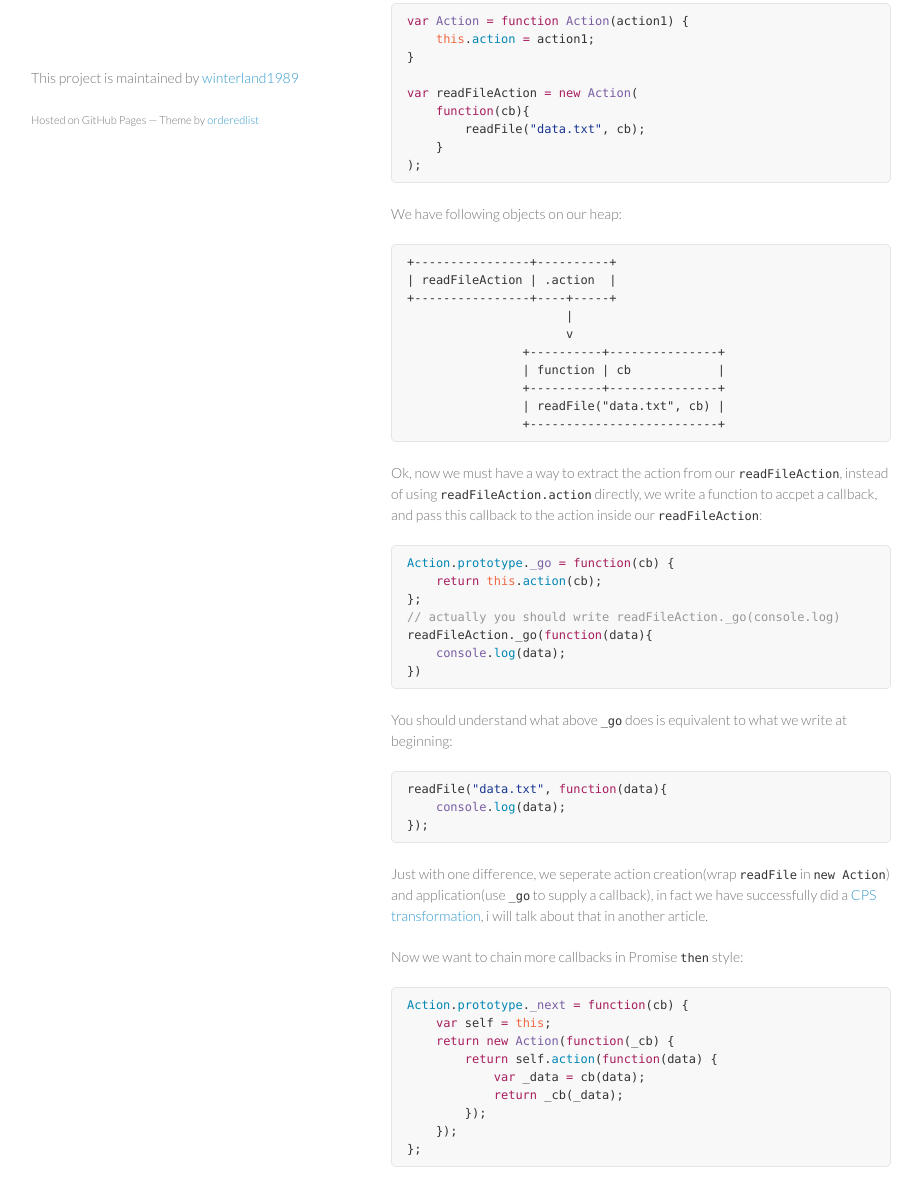
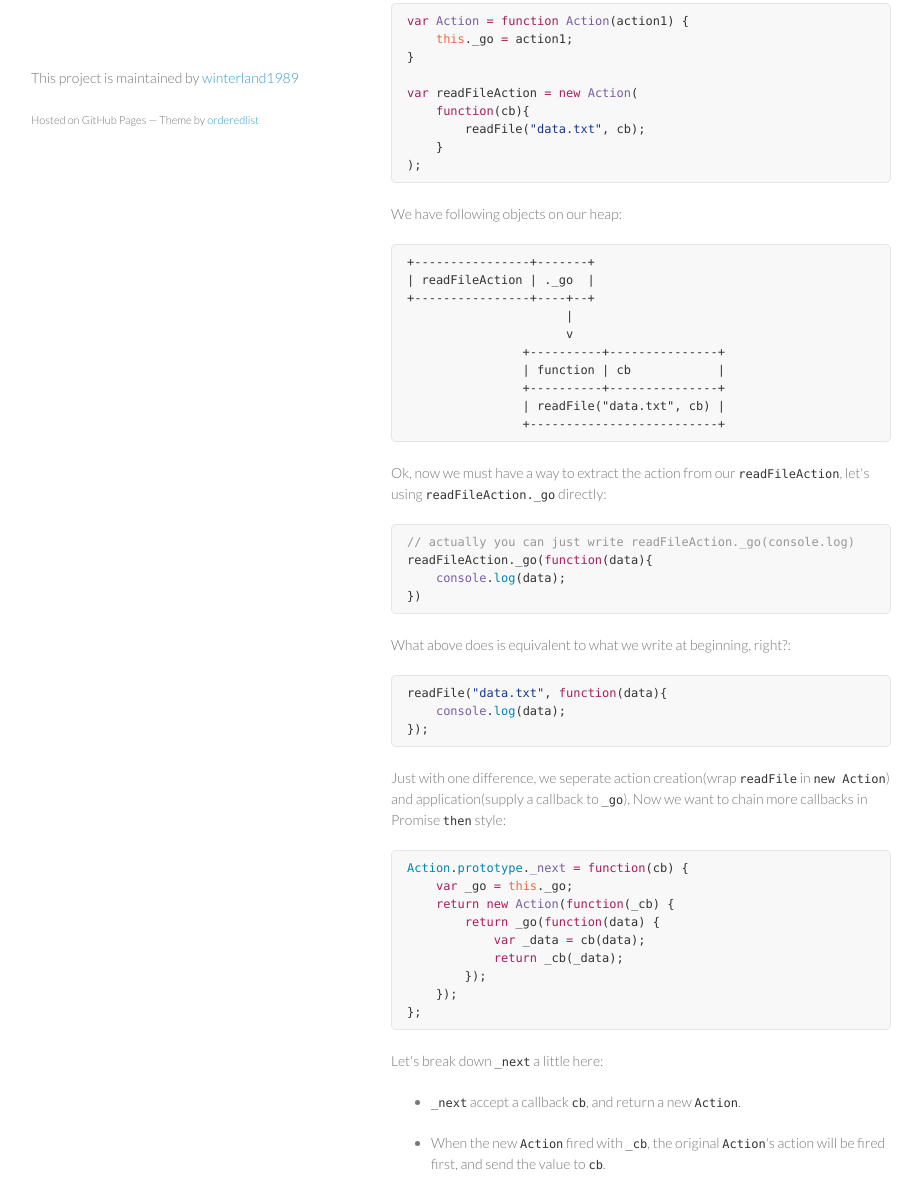
Before and after one commit to winterland1989/Action.js, a plain HTML site: page index.html in a window 1280 px wide. Shown: the part 601-1778 px from the top of the page, without its empty margins (179-1101 px from the left). Drawn offline with Linux system fonts and the light colour scheme.

Commit message:
Create gh-pages branch via GitHub

```diff
--- a/index.html
+++ b/index.html
@@ -53,7 +53,7 @@ readFile(<span class="pl-s"><span class="pl-pds">"</span>data.txt<span class="pl
 <p>Instead we don't give a callback(the <code>console.log</code>) to it right now, we save this read action in a new <code>Action</code>:</p>
 
 <div class="highlight highlight-source-js"><pre><span class="pl-k">var</span> <span class="pl-en">Action</span> <span class="pl-k">=</span> <span class="pl-k">function</span> <span class="pl-en">Action</span>(<span class="pl-smi">action1</span>) {
-    <span class="pl-v">this</span>.<span class="pl-c1">action</span> <span class="pl-k">=</span> action1;
+    <span class="pl-v">this</span>._go <span class="pl-k">=</span> action1;
 }
 
 <span class="pl-k">var</span> readFileAction <span class="pl-k">=</span> <span class="pl-k">new</span> <span class="pl-en">Action</span>(
@@ -64,9 +64,9 @@ readFile(<span class="pl-s"><span class="pl-pds">"</span>data.txt<span class="pl
 
 <p>We have following objects on our heap:</p>
 
-<pre><code>+----------------+----------+
-| readFileAction | .action  |
-+----------------+----+-----+
+<pre><code>+----------------+-------+
+| readFileAction | ._go  |
++----------------+----+--+
                       |
                       v
                 +----------+---------------+
@@ -76,30 +76,25 @@ readFile(<span class="pl-s"><span class="pl-pds">"</span>data.txt<span class="pl
                 +--------------------------+
 </code></pre>
 
-<p>Ok, now we must have a way to extract the action from our <code>readFileAction</code>, instead of using <code>readFileAction.action</code> directly, we write a function to accpet a callback, and pass this callback to the action inside our <code>readFileAction</code>:</p>
+<p>Ok, now we must have a way to extract the action from our <code>readFileAction</code>, let's using <code>readFileAction._go</code> directly:</p>
 
-<div class="highlight highlight-source-js"><pre><span class="pl-c1">Action</span>.<span class="pl-c1">prototype</span>.<span class="pl-en">_go</span> <span class="pl-k">=</span> <span class="pl-k">function</span>(<span class="pl-smi">cb</span>) {
-    <span class="pl-k">return</span> <span class="pl-v">this</span>.<span class="pl-c1">action</span>(cb);
-};
-<span class="pl-c">// actually you should write readFileAction._go(console.log)</span>
+<div class="highlight highlight-source-js"><pre><span class="pl-c">// actually you can just write readFileAction._go(console.log)</span>
 readFileAction._go(<span class="pl-k">function</span>(<span class="pl-smi">data</span>){
     <span class="pl-en">console</span>.<span class="pl-c1">log</span>(data);
 })</pre></div>
 
-<p>You should understand what above <code>_go</code> does is equivalent to what we write at beginning:</p>
+<p>What above does is equivalent to what we write at beginning, right?:</p>
 
 <div class="highlight highlight-source-js"><pre>readFile(<span class="pl-s"><span class="pl-pds">"</span>data.txt<span class="pl-pds">"</span></span>, <span class="pl-k">function</span>(<span class="pl-smi">data</span>){
     <span class="pl-en">console</span>.<span class="pl-c1">log</span>(data);
 });</pre></div>
 
-<p>Just with one difference, we seperate action creation(wrap <code>readFile</code> in <code>new Action</code>) and application(use <code>_go</code> to supply a callback), in fact we have successfully did a <a href="https://en.wikipedia.org/wiki/Continuation-passing_style">CPS transformation</a>, i will talk about that in another article.</p>
-
-<p>Now we want to chain more callbacks in Promise <code>then</code> style:</p>
+<p>Just with one difference, we seperate action creation(wrap <code>readFile</code> in <code>new Action</code>) and application(supply a callback to <code>_go</code>), Now we want to chain more callbacks in Promise <code>then</code> style:</p>
 
 <div class="highlight highlight-source-js"><pre><span class="pl-c1">Action</span>.<span class="pl-c1">prototype</span>.<span class="pl-en">_next</span> <span class="pl-k">=</span> <span class="pl-k">function</span>(<span class="pl-smi">cb</span>) {
-    <span class="pl-k">var</span> self <span class="pl-k">=</span> <span class="pl-v">this</span>;
+    <span class="pl-k">var</span> _go <span class="pl-k">=</span> <span class="pl-v">this</span>._go;
     <span class="pl-k">return</span> <span class="pl-k">new</span> <span class="pl-en">Action</span>(<span class="pl-k">function</span>(<span class="pl-smi">_cb</span>) {
-        <span class="pl-k">return</span> self.<span class="pl-c1">action</span>(<span class="pl-k">function</span>(<span class="pl-smi">data</span>) {
+        <span class="pl-k">return</span> _go(<span class="pl-k">function</span>(<span class="pl-smi">data</span>) {
             <span class="pl-k">var</span> _data <span class="pl-k">=</span> cb(data);
             <span class="pl-k">return</span> _cb(_data);
         });
@@ -113,7 +108,7 @@ readFileAction._go(<span class="pl-k">function</span>(<span class="pl-smi">data<
 <li><p>When the new <code>Action</code> fired with <code>_cb</code>, the original <code>Action</code>'s action will be fired first, and send the value to <code>cb</code>.</p></li>
 <li><p>We apply <code>cb</code> with <code>data</code> from the original <code>Action</code></p></li>
 <li><p>Then we send the <code>_data</code> produced by <code>cb(data)</code> to <code>_cb</code>.</p></li>
-<li><p>The order is (original <code>Action</code>'s action) --&gt; (<code>cb</code> which <code>next</code> received) --&gt; (<code>_cb</code> we give to our new <code>Action</code>).</p></li>
+<li><p>The order is (original <code>Action</code>'s <code>_go</code>) --&gt; (<code>cb</code> which <code>next</code> received) --&gt; (<code>_cb</code> we give to our new <code>Action</code>).</p></li>
 <li><p>Since we haven't fired our new <code>Action</code> yet, we haven't send the <code>_cb</code>, the whole callback chain is saved in our new <code>Action</code>.</p></li>
 </ul>
 
@@ -137,9 +132,9 @@ readFileAction._go(<span class="pl-k">function</span>(<span class="pl-smi">data<
 
 <p>Let's present it in a diagram:</p>
 
-<pre><code>+----------------+----------+
-| ActionTwo      | .action  |
-+----------------+----+-----+
+<pre><code>+----------------+-------+
+| ActionTwo      | ._go  |
++----------------+----+--+
                       |
                       v
                 +----------+----------------+
@@ -149,16 +144,16 @@ readFileAction._go(<span class="pl-k">function</span>(<span class="pl-smi">data<
                 |   console.log(data);      |
                 |   return length &gt; 0       |
                 | }                         |
-           +--- + ActionOne.action(         |
+           +--- + ActionOne._go(            |
            |    |   function(data){         |
            |    |     cb_(cb(data))         |
            |    |   });                     |
            |    +---------------------------+
            |
            v
-+----------------+----------+
-| ActionOne      | .action  |
-+----------------+----+-----+
++----------------+-------+
+| ActionOne      | ._go  |
++----------------+----+--+
                       |
                       v
                 +----------+----------------+
@@ -167,16 +162,16 @@ readFileAction._go(<span class="pl-k">function</span>(<span class="pl-smi">data<
                 | cb = function(data){      |
                 |   return data.length      |
                 | }                         |
-           +--- + readFileAction.action(    |
+           +--- + readFileAction._go(       |
            |    |   function(data){         |
            |    |     cb_(cb(data))         |
            |    |   });                     |
            |    +---------------------------+
            |
            v
-+----------------+----------+
-| readFileAction | .action  |
-+----------------+----+-----+
++----------------+-------+
+| readFileAction | ._go  |
++----------------+----+--+
                       |
                       v
                 +----------+---------------+
@@ -191,9 +186,9 @@ readFileAction._go(<span class="pl-k">function</span>(<span class="pl-smi">data<
 <p>Nice, we just use a simple class with only one field, two very simple functions, the callbacks are now written in a much more readable way, but we have a key problem to be solved yet: what if we want to nest async <code>Action</code>s inside an <code>Action</code>? Turn out with a little modification to our <code>_next</code> function, we can handle that:</p>
 
 <div class="highlight highlight-source-js"><pre><span class="pl-c1">Action</span>.<span class="pl-c1">prototype</span>.<span class="pl-en">_next</span> <span class="pl-k">=</span> <span class="pl-k">function</span>(<span class="pl-smi">cb</span>) {
-    <span class="pl-k">var</span> self <span class="pl-k">=</span> <span class="pl-v">this</span>;
+    <span class="pl-k">var</span> _go <span class="pl-k">=</span> <span class="pl-v">this</span>._go;
     <span class="pl-k">return</span> <span class="pl-k">new</span> <span class="pl-en">Action</span>(<span class="pl-k">function</span>(<span class="pl-smi">_cb</span>) {
-        <span class="pl-k">return</span> self.<span class="pl-c1">action</span>(<span class="pl-k">function</span>(<span class="pl-smi">data</span>) {
+        <span class="pl-k">return</span> _go(<span class="pl-k">function</span>(<span class="pl-smi">data</span>) {
             <span class="pl-k">var</span> _data <span class="pl-k">=</span> cb(data);
             <span class="pl-k">if</span> (_data <span class="pl-k">instanceof</span> Action) {
                 <span class="pl-k">return</span> _data._go(_cb);
@@ -248,9 +243,9 @@ readFileAction
 <p>What we can do to make it simpler? It's a complex problem, we start solving it by simplify it: <strong>Action.js use <code>Error</code> type as a special type to pass error information to the downstream</strong>, what does this mean?</p>
 
 <div class="highlight highlight-source-js"><pre><span class="pl-c1">Action</span>.<span class="pl-c1">prototype</span>.<span class="pl-en">next</span> <span class="pl-k">=</span> <span class="pl-k">function</span>(<span class="pl-smi">cb</span>) {
-    <span class="pl-k">var</span> self <span class="pl-k">=</span> <span class="pl-v">this</span>;
+    <span class="pl-k">var</span> _go <span class="pl-k">=</span> <span class="pl-v">this</span>._go;
     <span class="pl-k">return</span> <span class="pl-k">new</span> <span class="pl-en">Action</span>(<span class="pl-k">function</span>(<span class="pl-smi">_cb</span>) {
-        <span class="pl-k">return</span> self.<span class="pl-c1">action</span>(<span class="pl-k">function</span>(<span class="pl-smi">data</span>) {
+        <span class="pl-k">return</span> _go(<span class="pl-k">function</span>(<span class="pl-smi">data</span>) {
             <span class="pl-k">if</span> (data <span class="pl-k">instanceof</span> Error) {
                 <span class="pl-k">return</span> _cb(data);
             } <span class="pl-k">else</span> {
@@ -276,9 +271,9 @@ readFileAction
 <p><code>next</code> ensure the <code>cb</code> it received, <strong>will never receive an <code>Error</code></strong>, we just skip <code>cb</code> and pass <code>Error</code> downstream, Symmetrically, we define a function which only deal with <code>Error</code>, and let normal values pass:</p>
 
 <div class="highlight highlight-source-js"><pre><span class="pl-c1">Action</span>.<span class="pl-c1">prototype</span>.<span class="pl-en">guard</span> <span class="pl-k">=</span> <span class="pl-k">function</span>(<span class="pl-smi">cb</span>) {
-    <span class="pl-k">var</span> self <span class="pl-k">=</span> <span class="pl-v">this</span>;
+    <span class="pl-k">var</span> _go <span class="pl-k">=</span> <span class="pl-v">this</span>._go;
     <span class="pl-k">return</span> <span class="pl-k">new</span> <span class="pl-en">Action</span>(<span class="pl-k">function</span>(<span class="pl-smi">_cb</span>) {
-        <span class="pl-k">return</span> self.<span class="pl-c1">action</span>(<span class="pl-k">function</span>(<span class="pl-smi">data</span>) {
+        <span class="pl-k">return</span> _go(<span class="pl-k">function</span>(<span class="pl-smi">data</span>) {
            <span class="pl-k">if</span> (data <span class="pl-k">instanceof</span> Error) {
             <span class="pl-k">var</span> _data <span class="pl-k">=</span> cb(data);
                 <span class="pl-k">if</span> (_data <span class="pl-k">instanceof</span> Action) {
@@ -363,7 +358,7 @@ readFileAction
 <p>So here let me present the final version of <code>go</code>:</p>
 
 <div class="highlight highlight-source-js"><pre><span class="pl-c1">Action</span>.<span class="pl-c1">prototype</span>.<span class="pl-en">go</span> <span class="pl-k">=</span> <span class="pl-k">function</span>(<span class="pl-smi">cb</span>) {
-    <span class="pl-k">return</span> <span class="pl-v">this</span>.<span class="pl-c1">action</span>(<span class="pl-k">function</span>(<span class="pl-smi">data</span>) {
+    <span class="pl-k">return</span> <span class="pl-v">this</span>._go(<span class="pl-k">function</span>(<span class="pl-smi">data</span>) {
         <span class="pl-k">if</span> (data <span class="pl-k">instanceof</span> Error) {
             <span class="pl-k">throw</span> data;
         } <span class="pl-k">else</span> <span class="pl-k">if</span> (cb <span class="pl-k">!=</span> <span class="pl-c1">null</span>) {
```
Also changed, not shown: params.json (+1 -1 lines).
